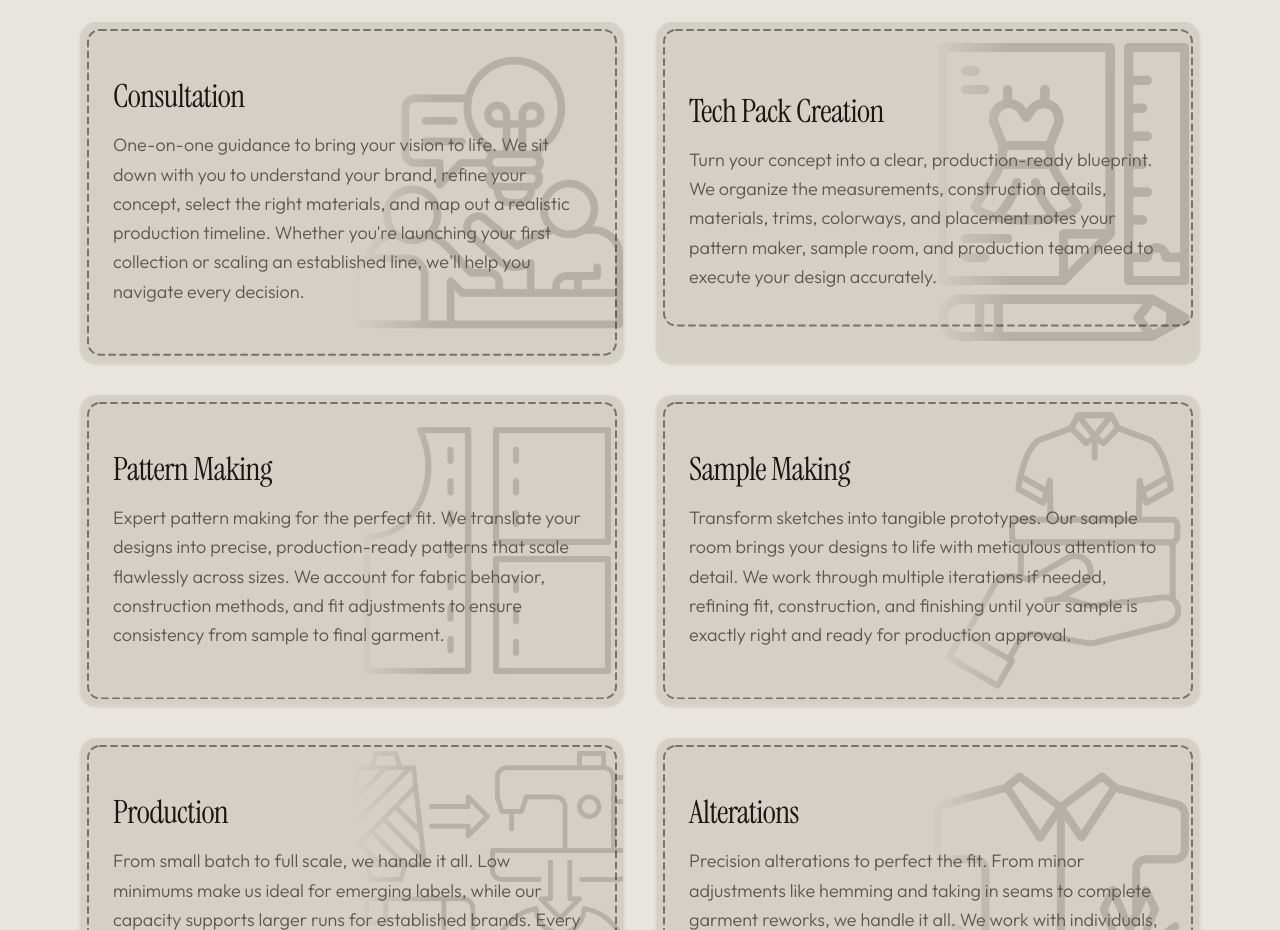
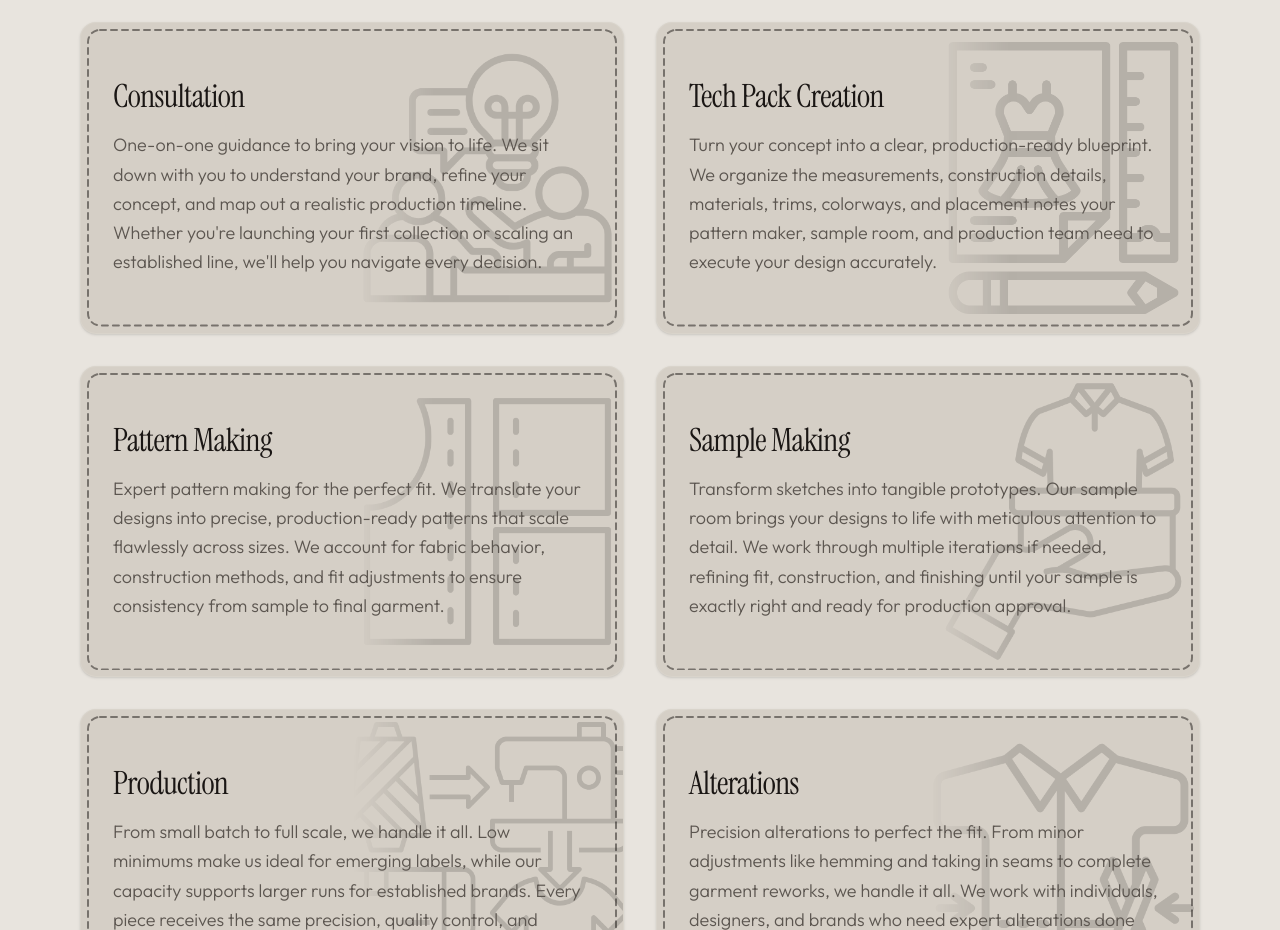
Before and after one commit to kmacancela/kary-waves, a React (Vite) app: page / in a window 1280 px wide. Shown: the part 1960-2890 px from the top of the page. Built offline with nearby package versions, Linux system fonts and the light colour scheme.

Commit message:
Refine consultation service copy

```diff
--- a/src/components/Services.tsx
+++ b/src/components/Services.tsx
@@ -7,8 +7,8 @@ const FORMSPREE_ENDPOINT = import.meta.env.VITE_FORMSPREE_ENDPOINT
 const services = [
   {
     title: 'Consultation',
-    description: 'One-on-one guidance to bring your vision to life. We sit down with you to understand your brand, refine your concept, select the right materials, and map out a realistic production timeline. Whether you\'re launching your first collection or scaling an established line, we\'ll help you navigate every decision.',
-    shortDescription: 'One-on-one guidance to refine your concept, select materials, and map out a realistic production timeline.',
+    description: 'One-on-one guidance to bring your vision to life. We sit down with you to understand your brand, refine your concept, and map out a realistic production timeline. Whether you\'re launching your first collection or scaling an established line, we\'ll help you navigate every decision.',
+    shortDescription: 'One-on-one guidance to refine your concept and map out a realistic production timeline.',
     backgroundImage: '/images/consultation.png',
     extendedDescription: `Our consultation process is designed to set your project up for success from day one. We begin by understanding your brand identity and creative vision. From there, we review, assist, and offer feedback.
 
```
